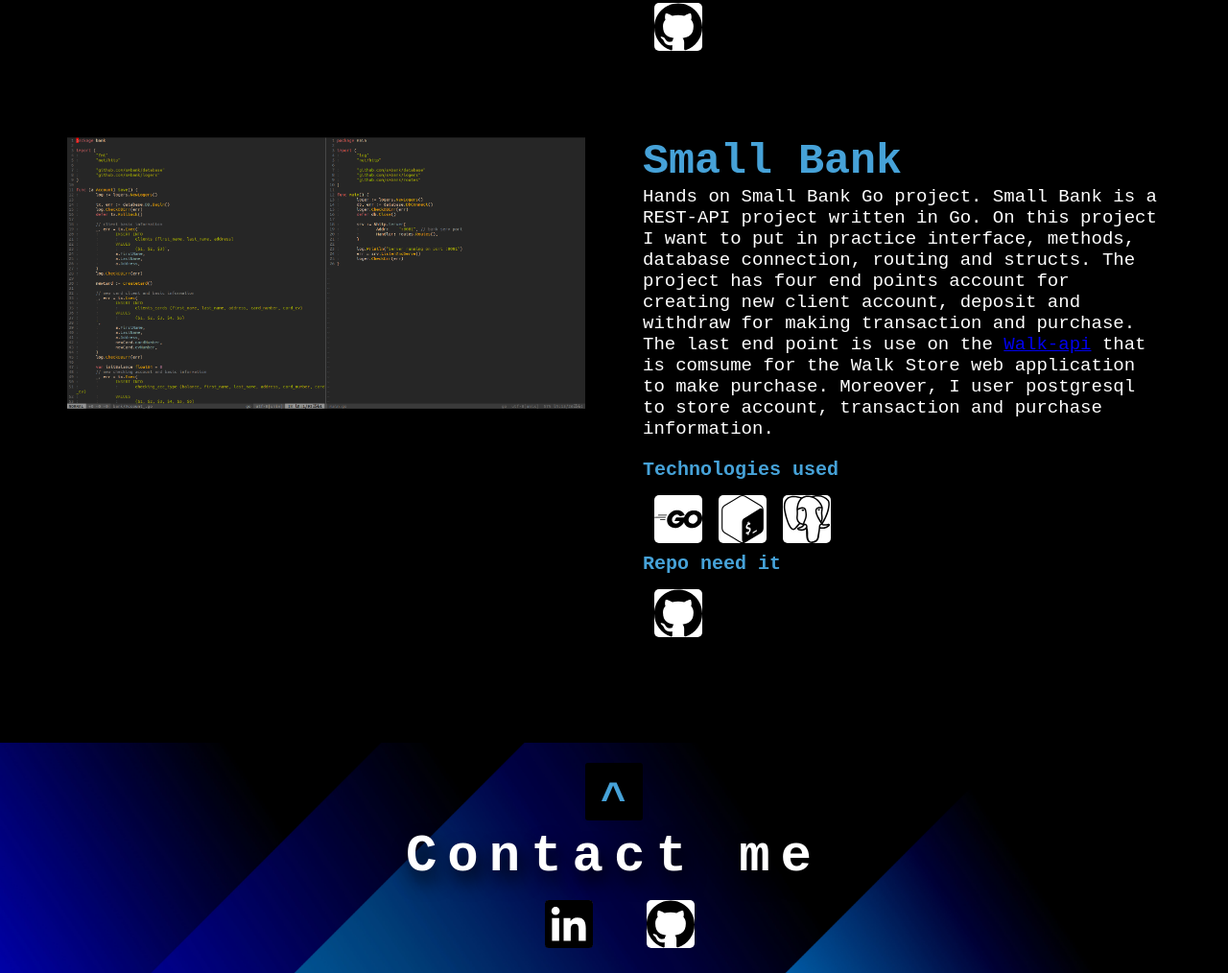
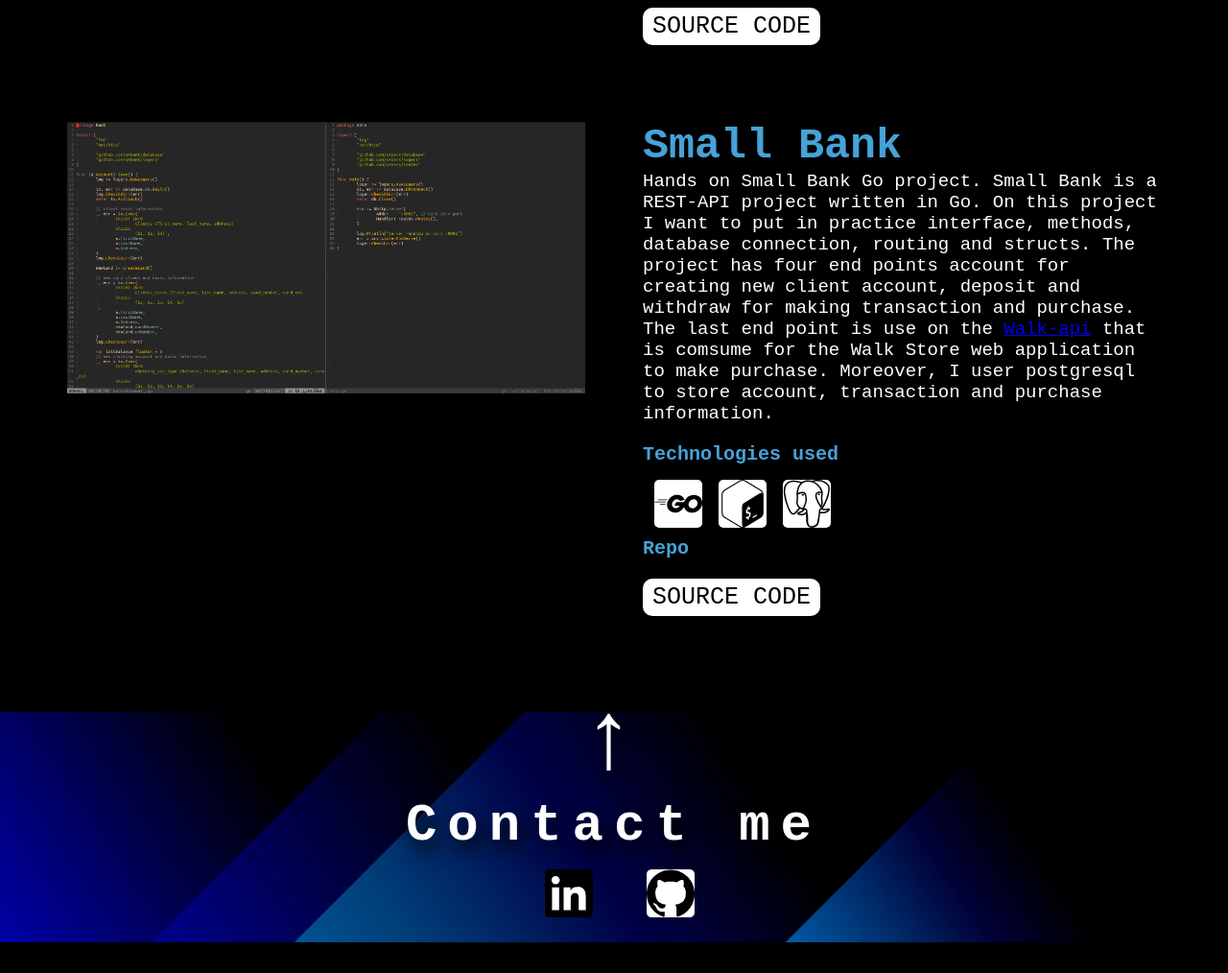
Before and after one commit to redmejia/redmejia.github.io, a website: page index.html in a window 1280 px wide. Shown: the part 1951-2965 px from the top of the page at 96% size. After the commit the page ends 2933 px from the top, so only its background shows below. Drawn offline with Linux system fonts and the light colour scheme.

Commit message:
adding button for source code and footer changes

```diff
--- a/index.html
+++ b/index.html
@@ -24,6 +24,7 @@
             </div>
 
         </div>
+
     </header>
 
     <nav>
@@ -32,7 +33,7 @@
                 <a href="#about" class="navigation--list__link">About</a>
             </li>
             <li class="navigation--list">
-                <a href="#projects" class="navigation--list__link">Projects</a>
+                <a href="#prosjects" class="navigation--list__link">Projects</a>
             </li>
             <li class="navigation--list">
                 <a href="#contact" class="navigation--list__link">Contact</a>
@@ -114,10 +115,11 @@
 
 
     <!-- card box projects -->
-    <div class="card-box" id="projects">
 
+
+    <!-- <p class="strong-med-title">Projects </p> -->
+    <div class="card-box" id="prosjects">
         <div class="row">
-
             <div class="col-1-of-2">
                 <div class="card-box__project">
                     <img src="./img/project/img/walk-store.png" alt="project-1" class="card-box__project--pic">
@@ -156,9 +158,9 @@
                         </div>
                         <!-- my repo link -->
                         <p class="sub-titles">Repo</p>
-                        <div class="tech-box__img">
-                            <img src="img/tech/github.svg" alt="techs">
-                        </div>
+                        <a href="https://github.com/redmejia/walk" class="btn btn--white ">
+                            source code
+                        </a>
                     </div>
 
                 </div>
@@ -201,10 +203,11 @@
                         </div>
 
 
-                        <p class="sub-titles">Repo need it</p>
-                        <div class="tech-box__img">
-                            <img src="img/tech/github.svg" alt="techs">
-                        </div>
+                        <p class="sub-titles">Repo</p>
+                        <a href="https://github.com/redmejia/sm-bank" class="btn btn--white ">
+                            source code
+                        </a>
+
                     </div>
 
 
@@ -299,14 +302,26 @@
 
         <div class="footer--contact">
 
-            <div class="footer--top tech-box__img">
+            <a href="#" class=" btn--top">
+                <!-- &#94; -->
+                <!-- &uparrow; -->
+                &#8593;
+
+
+                <!-- &Lambda; -->
+
+                <!-- source code -->
+            </a>
+            <!-- <div class="footer--top tech-box__img">
+
+
 
                 <a href="#main" class="navigation--list__link strong-med-title">
                     &#94;
-                    <!-- &Lambda; -->
-                    <!-- &uparrow; -->
+                    &Lambda;
+                    &uparrow;
                 </a>
-            </div>
+            </div> -->
 
             <h1 class="heading-main--text">Contact me</h1>
             <div class="tech-box__img">
--- /dev/null
+++ b/sass/button/_button.scss
@@ -0,0 +1,45 @@
+.btn {
+	text-transform: uppercase;
+	text-decoration: none;
+	padding: 0.5rem 1rem;
+	display: inline-block;
+	border-radius: 1rem;
+	transition: all 0.2s;
+	position: relative;
+
+	border: none;
+	cursor: pointer;
+	margin-top: 2rem;
+	margin-right: 2rem;
+
+	&:hover {
+		transform: translateY(-3px);
+		transform: translateY(-1.5rem) scale(1.03);
+		box-shadow: 0 0.1rem 5rem rgba(#fff, 0.3);
+	}
+
+	&--white {
+		background-color: white;
+		color: black;
+		font-family: monospace;
+		font-size: 2.5rem;
+	}
+
+	&--top {
+		text-transform: uppercase;
+		text-decoration: none;
+		color: white;
+		font-family: monospace;
+		font-size: 10rem;
+		font-weight: 800;
+		// text-align: center;
+		text-align: center;
+		align-items: center;
+		&:hover {
+			transform: translateY(-3px);
+			transform: translateY(-1.5rem) scale(1.03);
+			text-shadow: 0 0.1rem 5rem rgba(#fff, 0.3);
+		}
+
+	}
+}
--- a/sass/footer/_footer.scss
+++ b/sass/footer/_footer.scss
@@ -8,7 +8,6 @@
 	background-position: right;
 
 	transform: rotate(180deg);
-
 
 	padding-top: 1rem;
 	margin: 0 auto;
--- a/sass/main.scss
+++ b/sass/main.scss
@@ -6,6 +6,8 @@
 
 @import "layout/header";
 @import "layout/gird";
+
+@import "button/button";
 
 @import "navigation/navigation";
 
```
Also changed, not shown: css/style.css.
